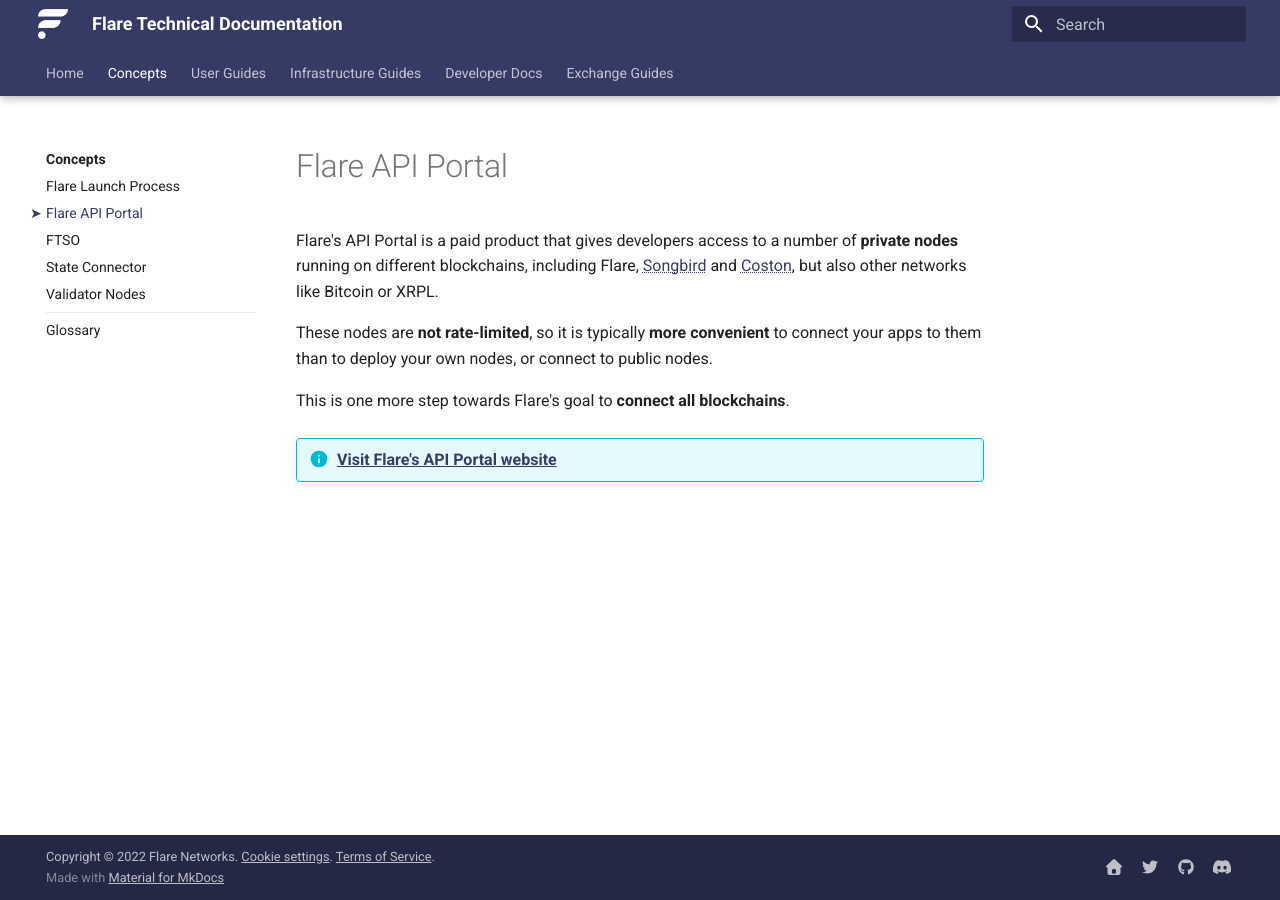
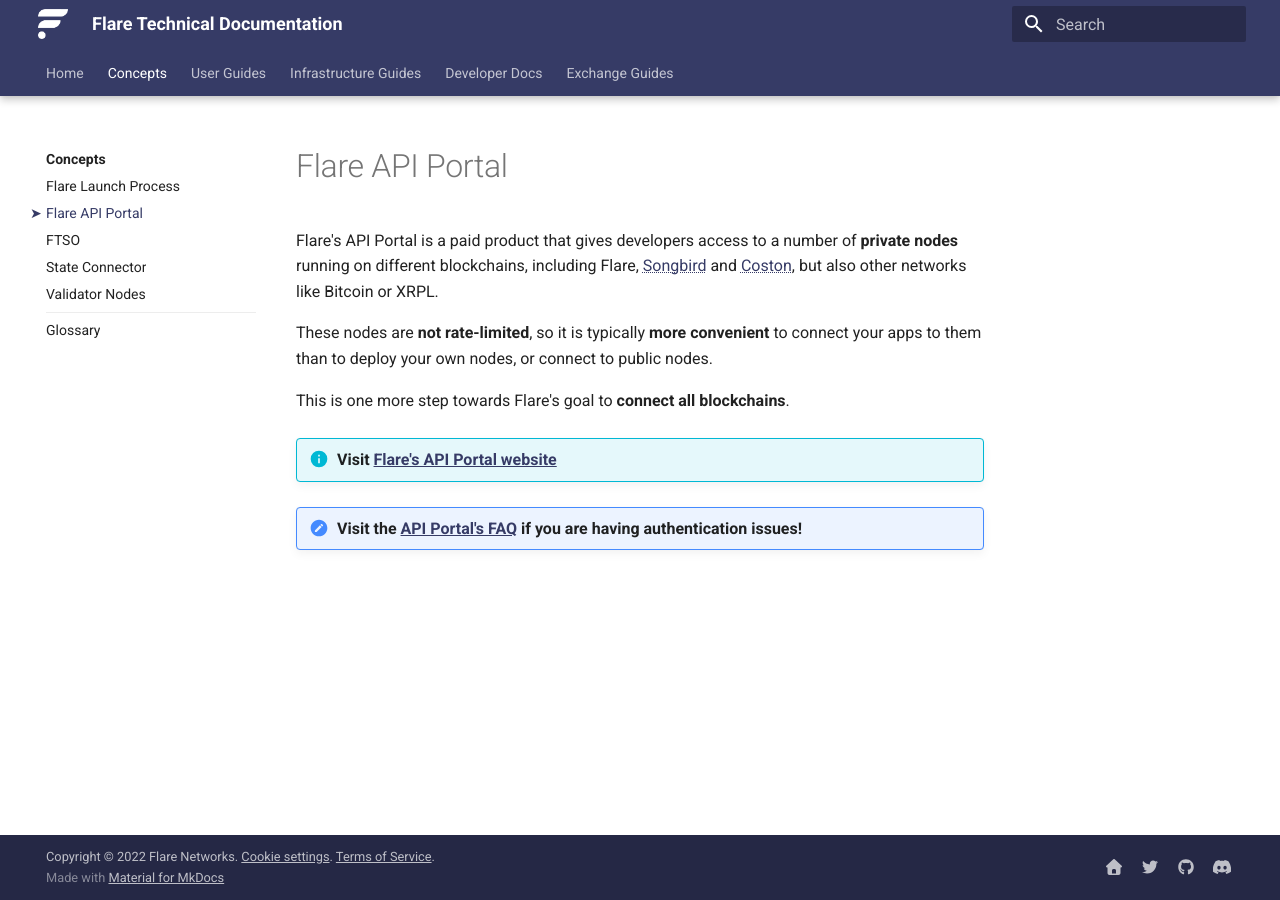
Before and after one commit to flare-foundation/docs, an MkDocs documentation site: the page built from docs/tech/api-portal.md, in a window 1280 px wide. Built offline with MkDocs 1.6.1 and Material for MkDocs 9.7.7, drawn with Linux system fonts in a browser that asks for light colours; comment, search, counter and statistics services are not loaded.

Commit message:
Add API portal help regarding authentication

```diff
--- a/docs/tech/api-portal.md
+++ b/docs/tech/api-portal.md
@@ -6,4 +6,6 @@
 
 This is one more step towards Flare's goal to **connect all blockchains**.
 
-!!! info "[Visit Flare's API Portal website](https://api-portal.flare.network/)"
+!!! info "Visit [Flare's API Portal website](https://api-portal.flare.network/)"
+
+!!! help "Visit the [API Portal's FAQ](https://api-portal.flare.network/faq) if you are having authentication issues!"
```
Also changed, not shown: docs/dev/reference/api-portal.md (+2 -0 lines).
